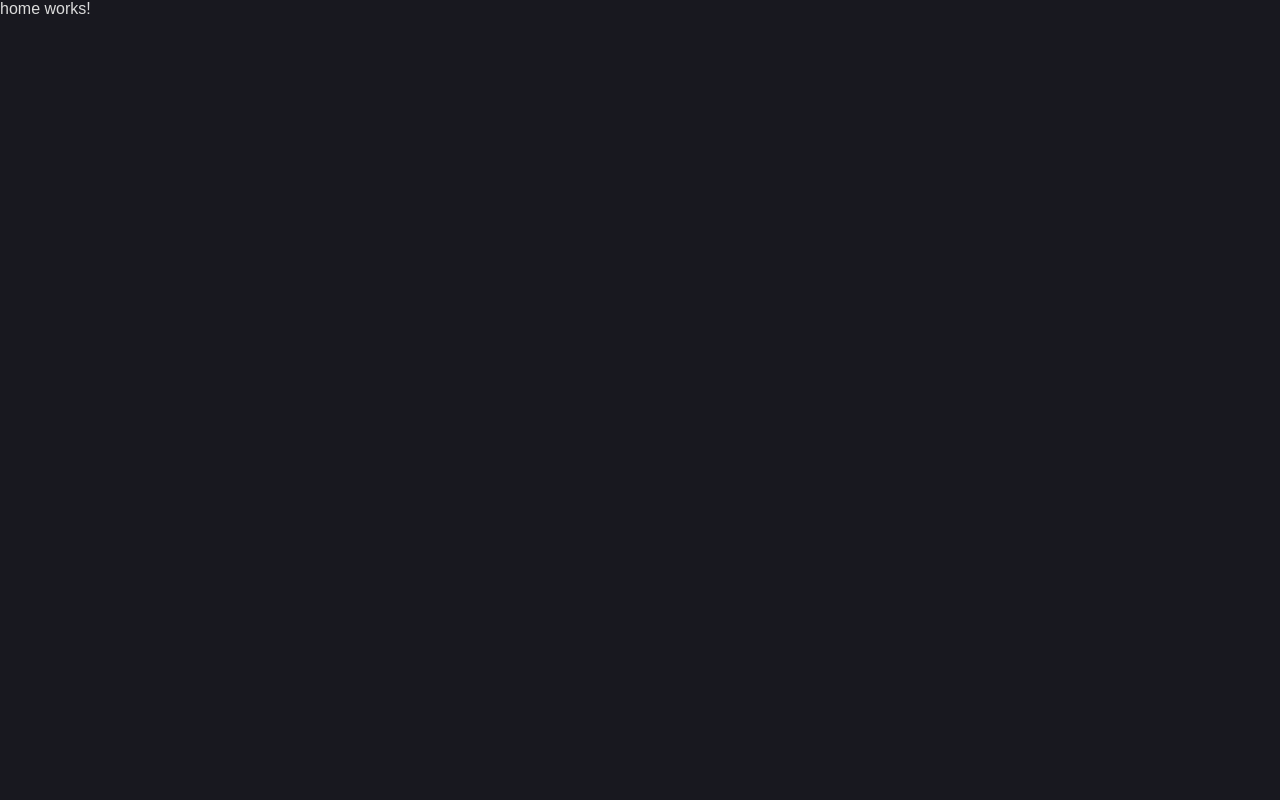
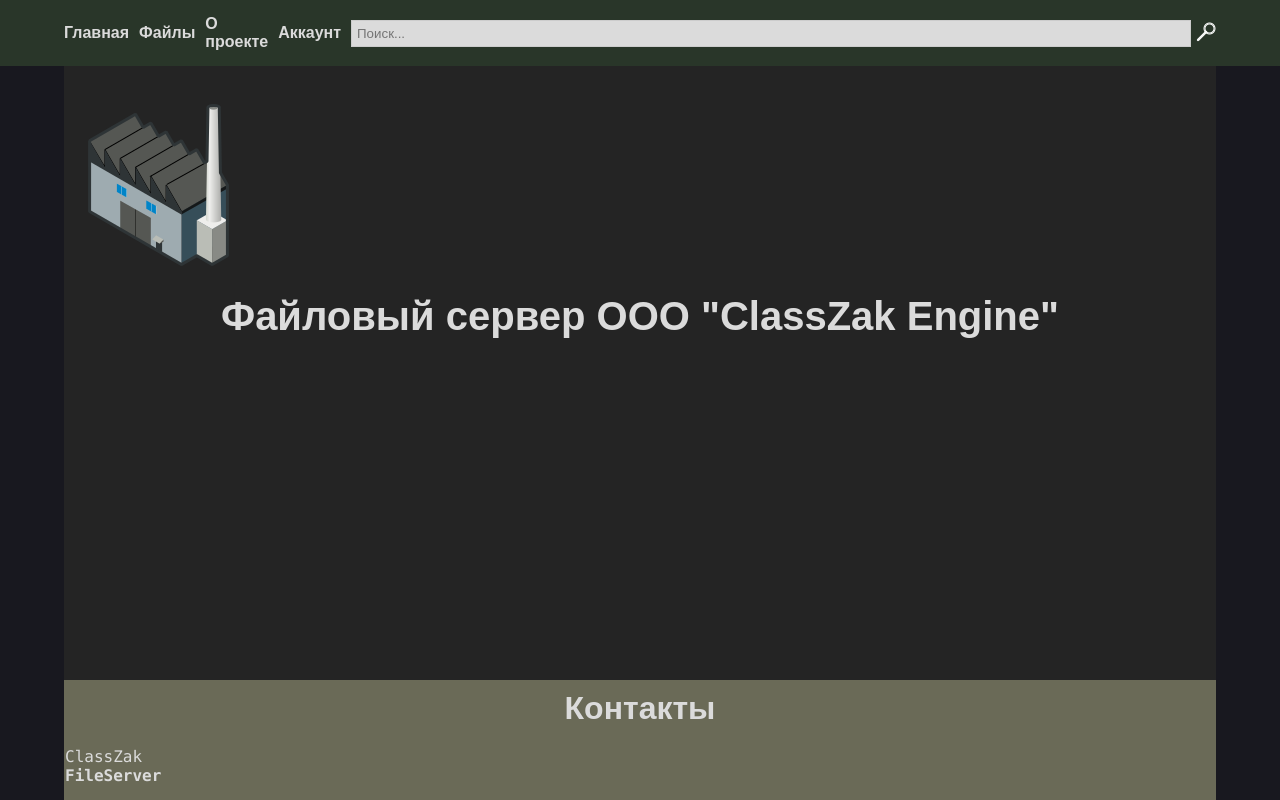
Before and after one commit to ClassZak/FileServer, an Angular app in the folder angular_server/: page / in a window 1280 px wide. Built offline with nearby package versions, Linux system fonts and the light colour scheme.

Commit message:
Add home page

```diff
--- a/angular_server/src/app/page/home/home.css
+++ b/angular_server/src/app/page/home/home.css
@@ -0,0 +1,4 @@
+@import url(../../../styles/MainContent.css);
+@import url(../../../styles/indented.css);
+@import url(../../app-header/app-header.css);
+@import url(../../file-search/file-search.css);
--- a/angular_server/src/app/page/home/home.html
+++ b/angular_server/src/app/page/home/home.html
@@ -1 +1,8 @@
-<p>home works!</p>
+<app-app-header></app-app-header>
+<main class="MainContent">
+	<div>
+		<img src="assets/img/factory.png" style="display: fles;" alt="Логотип предприятия">
+		<h1>Файловый сервер ООО "ClassZak Engine"</h1>
+	</div>
+</main>
+<app-footer></app-footer>
--- a/angular_server/src/app/page/home/home.ts
+++ b/angular_server/src/app/page/home/home.ts
@@ -1,8 +1,10 @@
 import { Component } from '@angular/core';
+import { AppFooter } from '../../app-footer/app-footer'
+import { AppHeader } from "../../app-header/app-header";
 
 @Component({
   selector: 'app-home',
-  imports: [],
+  imports: [AppFooter, AppHeader],
   templateUrl: './home.html',
   styleUrl: './home.css',
 })
```
